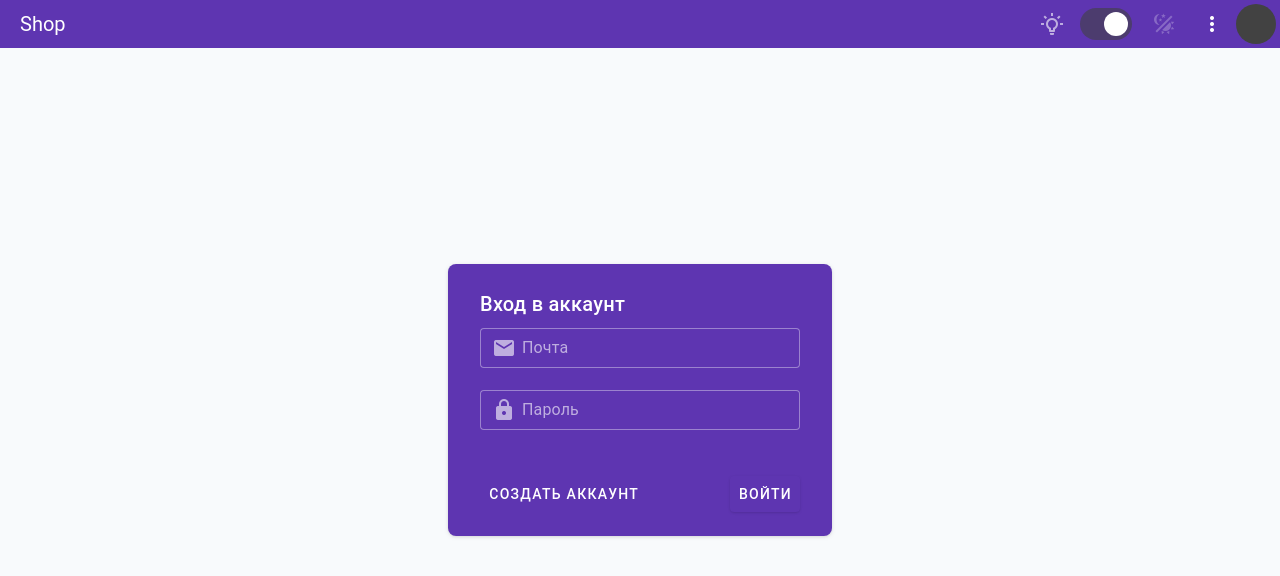
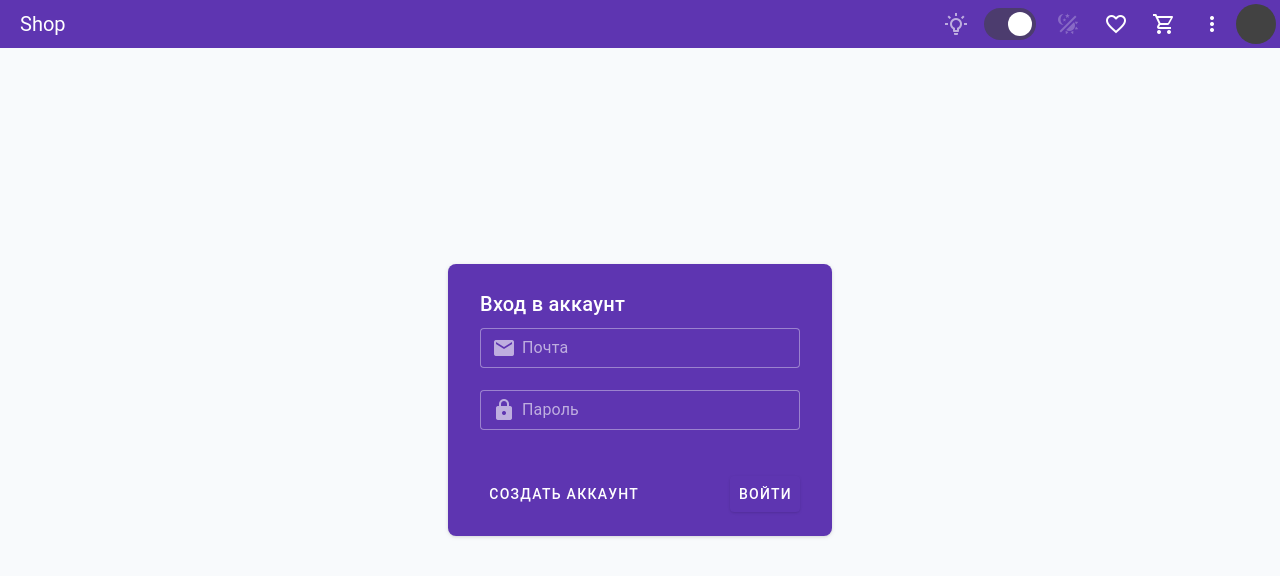
Before and after one commit to vlad-kramarukha/shop-app-ui, a Vue app in the folder frontend/: page /login in a window 1280 px wide. Shown: the top 576 px of the page. Built offline with nearby package versions, Linux system fonts and the light colour scheme; what @kyvg/vue3-notification would draw is missing.

Commit message:
Добавил дополнительные кнопки в хедер

```diff
--- a/frontend/src/components/TheHeader.vue
+++ b/frontend/src/components/TheHeader.vue
@@ -22,7 +22,7 @@ watch(themeMode, (newValue) => {
 <template>
 	<VLayout>
 		<VAppBar density="compact" color="primary" elevation="0" class="shadow">
-			<template #title> Shop </template>
+			<template #title> Shop</template>
 
 			<template #append>
 				<VTooltip text="Тема как в системе" location="bottom">
@@ -49,7 +49,23 @@ watch(themeMode, (newValue) => {
 					</template>
 				</VTooltip>
 
-				<VBtn icon="mdi-dots-vertical" />
+				<VTooltip text="Избранное" location="bottom">
+					<template #activator="{ props }">
+						<VBtn :="props" icon="mdi-heart-outline" />
+					</template>
+				</VTooltip>
+
+				<VTooltip text="Корзина" location="bottom">
+					<template #activator="{ props }">
+						<VBtn :="props" icon="mdi-cart-outline" />
+					</template>
+				</VTooltip>
+
+				<VTooltip text="Меню" location="bottom">
+					<template #activator="{ props }">
+						<VBtn :="props" icon="mdi-dots-vertical" />
+					</template>
+				</VTooltip>
 
 				<VAvatar color="surface-variant"></VAvatar>
 			</template>
```
